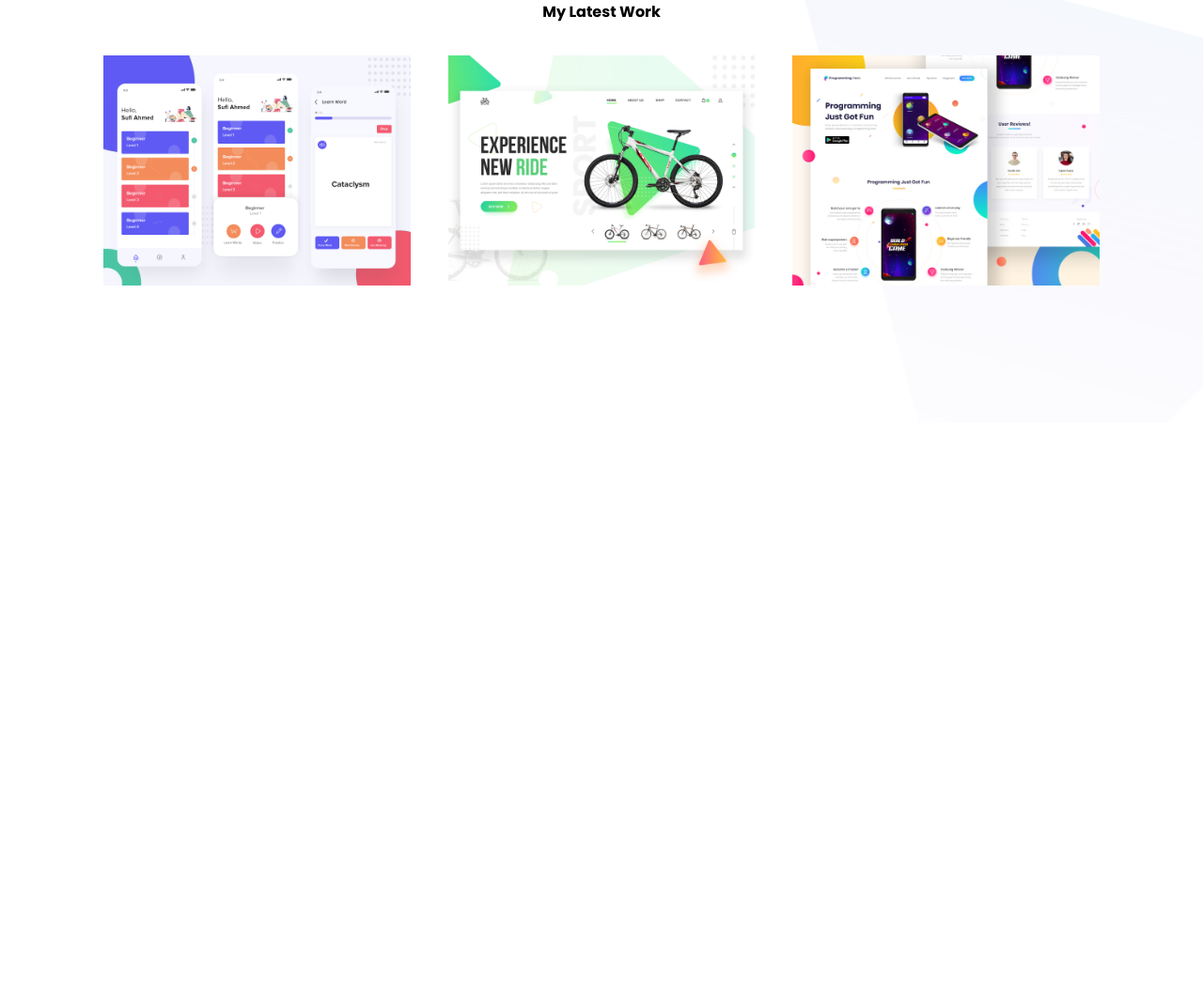
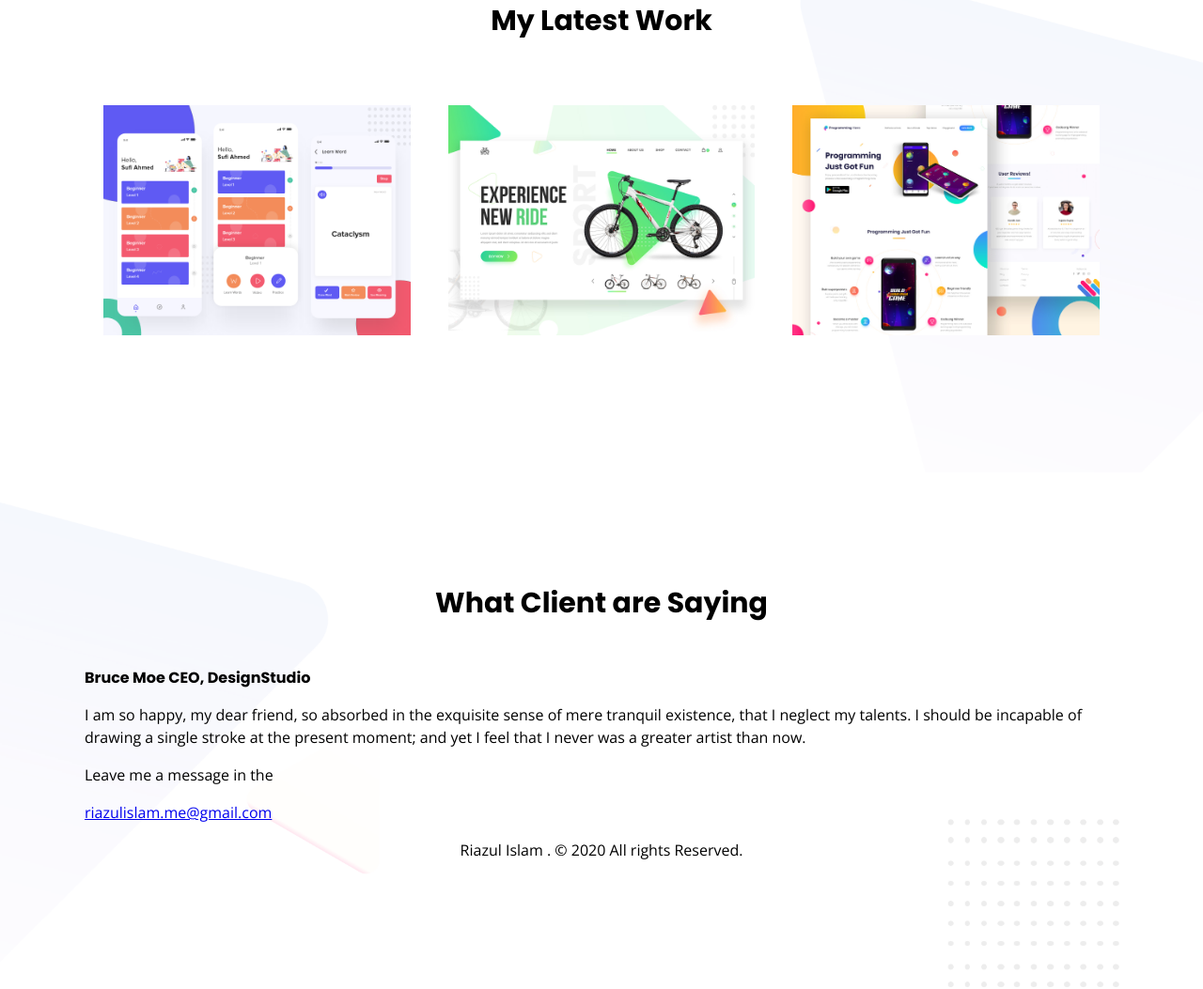
Before and after one commit to riazuli/personal-website, a plain HTML site: page index.html in a window 1280 px wide. Shown: the part 1693-2746 px from the top of the page at 94% size. Before the commit the page ends 2143 px from the top, so only its background shows below. Drawn offline with nearby package versions, Linux system fonts and the light colour scheme.

Commit message:
footer html structure added

```diff
--- a/assets/css/style.css
+++ b/assets/css/style.css
@@ -64,6 +64,12 @@ button:focus {
 }
 .work-area {
   background-image: url(../img/latest-work-bg.png);
+  background-size: cover;
+  background-position: center center;
+  padding: 120px 0px;
+}
+.client-area {
+  background-image: url(../img/footer-bg.png);
   background-size: cover;
   background-position: center center;
   padding: 120px 0px;
--- a/index.html
+++ b/index.html
@@ -51,7 +51,7 @@
    <div class="work-area">
       <div class="wrapper">
          <div class="text-center">
-            <h4>My Latest Work</h4>
+            <h2>My Latest Work</h2>
          </div>
          <div class="wrapper">
             <div class="third-width">
@@ -71,6 +71,33 @@
             </div>
          </div>
       </div>
+   </div>
+   <div class="client-area">
+      <div class="wrapper">
+         <div class="text-center">
+            <h2>What Client are Saying</h2>
+         </div>
+         <div class="wrapper">
+            <div class="clients-quote">
+               <div class="client-name">
+                  <h4>Bruce Moe <span>CEO, DesignStudio</span></h4>
+               </div>
+               <p>I am so happy, my dear friend, so absorbed in the exquisite sense of mere tranquil existence, that I
+                  neglect my talents. I should be incapable of drawing a single stroke at the present moment; and yet I
+                  feel that I never was a greater artist than now.</p>
+            </div>
+            <div class="email-area">
+               <p>Leave me a message in the</p>
+               <a href="mailto:riazulislam.me@gmail.com">riazulislam.me@gmail.com</a>
+            </div>
+         </div>
+      </div>
+      <div class="wrapper">
+         <div class="text-center">
+            <p>Riazul Islam . © 2020 All rights Reserved. </p>
+         </div>
+      </div>
+   </div>
 </body>
 
 </html>
```
Lines whose indentation alone changed are shown as unchanged.
